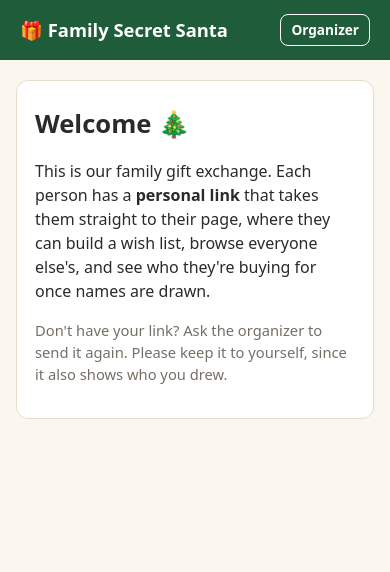
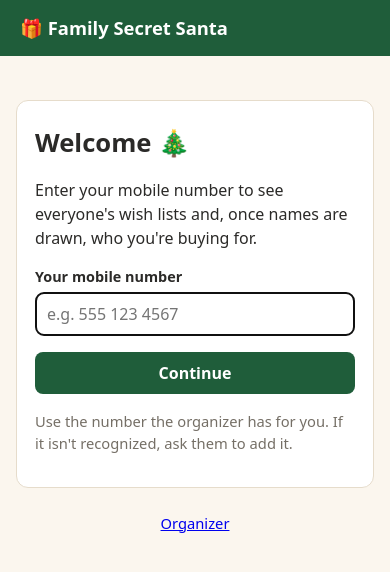
Before and after one commit to jhamil71/secret-santa, a Flask app: page / in a window 390 px wide. Shown: the top 572 px of the page. Run offline with Flask 3, Linux system fonts and the light colour scheme.

Commit message:
Phone-number sign-in, landing page of everyone's lists, editable list on its own page
- Main page: enter your phone number -> 'Welcome, <name>' (shared numbers ask who you are; rate limited)
- Landing page lists everyone linking to their public wish list; your own entry links to your editable list
- Signed-in owners can't open their own public list (redirected to /mine) so marks stay a surprise
- Editable list moves to /mine (session based); personal links now just sign you in
- Sign out; tests (unit + browser) updated; README

Co-Authored-By: Claude Sonnet 5.5 <noreply@anthropic.com>
Claude-Session: https://claude.ai/code/session_018wR3byGBk5muSHGRwTh6ec

```diff
--- a/app.py
+++ b/app.py
@@ -141,18 +141,34 @@ def is_drawn():
     return db().execute("SELECT 1 FROM assignments LIMIT 1").fetchone() is not None
 
 
+def current_person():
+    """The signed-in family member (signed in with their phone number or a personal link), or None."""
+    pid = session.get("me_id")
+    if not pid:
+        return None
+    p = db().execute("SELECT * FROM people WHERE id=?", (pid,)).fetchone()
+    if not p:
+        session.pop("me_id", None)
+    return p
+
+
+def sign_in(person):
+    session["me_id"] = person["id"]
+    session.permanent = True
+
+
 def viewer_identity():
-    """Who is browsing a public wish list page? Returns (buyer_key, ids_seen_in_this_browser).
+    """Who is browsing a public wish list page? Returns (buyer_key, signed_in_person_or_None).
 
-    A browser that has opened someone's private link is treated as that family member
-    (so their marks follow them across pages). Anyone else gets a random per-browser key.
+    Signed-in family members mark gifts as themselves (so their marks follow them everywhere).
+    Anyone else gets a random per-browser key, so outsiders can check things off too.
     """
-    ids = set(session.get("ids", []))
-    if session.get("me_id"):
-        return f"p{session['me_id']}", ids
+    me = current_person()
+    if me:
+        return f"p{me['id']}", me
     if "vid" not in session:
         session["vid"] = secrets.token_urlsafe(8)
-    return f"v{session['vid']}", ids
+    return f"v{session['vid']}", None
 
 
 def toggle_bought_mark(d, item, key):
@@ -181,6 +197,12 @@ def clean_phone(s):
     if not 7 <= len(digits) <= 15:
         return None
     return ("+" if s.startswith("+") else "") + digits
+
+
+def phone_key(s):
+    """Digits only, last 10 if longer, so '+1 (555) 123-4567' matches '5551234567'."""
+    digits = re.sub(r"\D", "", s or "")
+    return digits[-10:] if len(digits) > 10 else digits
 
 
 def clean_url(s):
@@ -216,9 +238,9 @@ def list_link(slug):
 
 
 def sms_text(name, token):
-    return (f"Hi {name}! Here's your private link for our family Secret Santa: {person_link(token)} "
-            "Add your wish list there, and once names are drawn you'll see who you're buying for. "
-            "Please keep this link to yourself!")
+    return (f"Hi {name}! Our family Secret Santa is on. Tap your personal link to sign in "
+            f"(please don't share it): {person_link(token)}  "
+            f"Or visit {base_url()} any time and enter your phone number.")
 
 
 @app.before_request
@@ -233,7 +255,7 @@ def csrf_protect():
 def inject_globals():
     if "csrf" not in session:
         session["csrf"] = secrets.token_urlsafe(24)
-    return {"csrf": session["csrf"]}
+    return {"csrf": session["csrf"], "viewer": current_person()}
 
 
 def wants_json():
@@ -269,10 +291,66 @@ def too_many_attempts(ip):
     return len(recent) >= 10
 
 
-# ---------- public ----------
+# ---------- sign in & landing page ----------
+def member_required(fn):
+    @wraps(fn)
+    def wrapper(*a, **kw):
+        me = current_person()
+        if not me:
+            return redirect(url_for("index"))
+        return fn(me, *a, **kw)
+    return wrapper
+
+
 @app.route("/")
 def index():
-    return render_template("index.html")
+    me = current_person()
+    if not me:
+        return render_template("index.html")
+    d = db()
+    target = None
+    row = d.execute("SELECT receiver_id FROM assignments WHERE giver_id=?", (me["id"],)).fetchone()
+    if row:
+        target = d.execute("SELECT id, name, list_slug FROM people WHERE id=?", (row["receiver_id"],)).fetchone()
+    people = d.execute(
+        "SELECT p.id, p.name, p.list_slug, (SELECT COUNT(*) FROM items i WHERE i.person_id=p.id) AS n_items "
+        "FROM people p ORDER BY LOWER(p.name)").fetchall()
+    return render_template("home.html", me=me, people=people, target=target, drawn=is_drawn(),
+                           budget=get_setting("budget"), event_note=get_setting("event_note"))
+
+
+@app.post("/login")
+def login():
+    """Pseudo sign-in: just a phone number that the organizer has already entered."""
+    ip = f"user:{request.remote_addr or '?'}"
+    if too_many_attempts(ip):
+        flash("Too many tries. Please wait a few minutes and try again.", "error")
+        return render_template("index.html"), 429
+    raw = request.form.get("phone", "")
+    key = phone_key(raw)
+    matches = []
+    if len(key) >= 7:
+        matches = [p for p in db().execute("SELECT * FROM people")
+                   if p["phone"] and phone_key(p["phone"]) == key]
+    chosen = request.form.get("person_id", type=int)
+    if chosen:
+        matches = [p for p in matches if p["id"] == chosen]
+    if len(matches) == 1:
+        sign_in(matches[0])
+        flash(f"Welcome, {matches[0]['name']}! 🎄", "ok")
+        return redirect(url_for("index"))
+    if len(matches) > 1:  # one phone shared by several family members: ask who is signing in
+        return render_template("index.html", choices=matches, phone=raw)
+    _attempts.setdefault(ip, []).append(time.time())
+    flash("We couldn't find that number. Check it, or ask the organizer to add you.", "error")
+    return render_template("index.html", phone=raw)
+
+
+@app.post("/logout")
+def logout():
+    session.pop("me_id", None)
+    flash("Signed out.", "ok")
+    return redirect(url_for("index"))
 
 
 @app.route("/admin/login", methods=["GET", "POST"])
@@ -539,56 +617,41 @@ def person_or_404(token):
 
 @app.route("/p/<token>")
 def person_page(token):
-    d = db()
-    me = person_or_404(token)
-    # Remember who this browser belongs to, so public list pages can hide marks from a list's
-    # owner and attribute their own marks to them.
-    seen = session.get("ids", [])
-    if me["id"] not in seen:
-        seen.append(me["id"])
-    session["ids"], session["me_id"] = seen, me["id"]
-    session.permanent = True
-    mine = d.execute("SELECT * FROM items WHERE person_id=? ORDER BY id", (me["id"],)).fetchall()
-    target = None
-    row = d.execute("SELECT receiver_id FROM assignments WHERE giver_id=?", (me["id"],)).fetchone()
-    if row:
-        target = d.execute("SELECT * FROM people WHERE id=?", (row["receiver_id"],)).fetchone()
-    # Everyone's wish lists are public to the rest of the family.
-    items_by_person = {}
-    for it in d.execute("SELECT * FROM items WHERE person_id!=? ORDER BY id", (me["id"],)):
-        items_by_person.setdefault(it["person_id"], []).append(it)
-    others = [{"person": p, "gifts": items_by_person.get(p["id"], [])}
-              for p in d.execute("SELECT id, name FROM people WHERE id!=? ORDER BY LOWER(name)",
-                                 (me["id"],))]
-    return render_template(
-        "person.html", me=me, token=token, mine=mine, target=target, others=others,
-        drawn=is_drawn(), budget=get_setting("budget"), event_note=get_setting("event_note"),
-        share_link=list_link(me["list_slug"]))
+    """A personal link texted by the organizer: signs you in, no phone number needed."""
+    sign_in(person_or_404(token))
+    return redirect(url_for("index"))
+
+
+@app.route("/mine")
+@member_required
+def mine(me):
+    items = db().execute("SELECT * FROM items WHERE person_id=? ORDER BY id", (me["id"],)).fetchall()
+    return render_template("mine.html", me=me, mine=items, share_link=list_link(me["list_slug"]))
 
 
 @app.route("/list/<slug>")
 def public_list(slug):
     """A person's wish list on its own page, shareable with anyone. No Secret Santa context.
 
-    Any visitor can mark gifts as bought so people don't double up. Marks are anonymous. The
-    list's owner is recognised (their browser has opened their private page) and never sees them.
+    Anyone can mark gifts as bought so people don't double up; marks are anonymous.
+    A signed-in owner is never shown their own public list (it would show what's been bought),
+    so they are sent to their editable list instead.
     """
     d = db()
     p = d.execute("SELECT id, name FROM people WHERE list_slug=?", (slug,)).fetchone()
     if not p:
         abort(404)
-    key, my_ids = viewer_identity()
-    is_owner = p["id"] in my_ids
+    key, me = viewer_identity()
+    if me and me["id"] == p["id"]:
+        flash("That's your own list, and no peeking at what's been bought! Here is where you can edit it.", "ok")
+        return redirect(url_for("mine"))
     items = []
     for r in d.execute("SELECT id, title, url, price, image, note, bought_by FROM items "
                        "WHERE person_id=? ORDER BY id", (p["id"],)):
-        if is_owner:
-            state = None  # owners see a plain list: no marks, no buttons
-        else:
-            state = "open" if r["bought_by"] is None else ("mine" if r["bought_by"] == key else "other")
+        state = "open" if r["bought_by"] is None else ("mine" if r["bought_by"] == key else "other")
         items.append({**dict(r), "state": state})
     resp = app.make_response(render_template("public_list.html", name=p["name"], slug=slug,
-                                             items=items, is_owner=is_owner))
+                                             items=items, logged_in=bool(me)))
     resp.headers["X-Robots-Tag"] = "noindex, nofollow"
     resp.headers["Cache-Control"] = "no-store"
     return resp
@@ -600,8 +663,8 @@ def public_toggle_bought(slug, item_id):
     p = d.execute("SELECT id FROM people WHERE list_slug=?", (slug,)).fetchone()
     if not p:
         abort(404)
-    key, my_ids = viewer_identity()
-    if p["id"] in my_ids:
+    key, me = viewer_identity()
+    if me and me["id"] == p["id"]:
         abort(404)  # nobody checks things off their own list
     item = d.execute("SELECT * FROM items WHERE id=? AND person_id=?", (item_id, p["id"])).fetchone()
     if not item:
@@ -611,9 +674,9 @@ def public_toggle_bought(slug, item_id):
     return redirect(url_for("public_list", slug=slug) + f"#gift{item_id}")
 
 
-@app.get("/p/<token>/preview")
-def preview(token):
-    person_or_404(token)
+@app.get("/mine/preview")
+@member_required
+def preview(me):
     url = clean_url(request.args.get("url", ""))
     if not url:
         return jsonify(ok=False, error="That doesn't look like a web link.")
@@ -639,13 +702,13 @@ def _item_fields():
     }, None
 
 
-@app.post("/p/<token>/items")
-def add_item(token):
-    me = person_or_404(token)
+@app.post("/mine/items")
+@member_required
+def add_item(me):
     f, err = _item_fields()
     if err:
         flash(err, "error")
-        return redirect(url_for("person_page", token=token) + "#mine")
+        return redirect(url_for("mine"))
     if f["url"] and not f["title"]:  # no JavaScript / preview skipped: try server-side
         info = fetch_preview(f["url"])
         f["title"] = (info.get("title") or "")[:200]
@@ -656,13 +719,13 @@ def add_item(token):
             f["title"] = urlparse(f["url"]).netloc
         else:
             flash("Give the gift a name or paste a link.", "error")
-            return redirect(url_for("person_page", token=token) + "#mine")
+            return redirect(url_for("mine"))
     d = db()
     d.execute("INSERT INTO items(person_id, title, url, price, image, note) VALUES (?,?,?,?,?,?)",
               (me["id"], f["title"], f["url"], f["price"], f["image"], f["note"]))
     d.commit()
     flash("Added to your wish list.", "ok")
-    return redirect(url_for("person_page", token=token) + "#mine")
+    return redirect(url_for("mine") + "#add")
 
 
 def _own_item_or_404(me, item_id):
@@ -672,47 +735,30 @@ def _own_item_or_404(me, item_id):
     return item
 
 
-@app.post("/p/<token>/items/<int:item_id>/edit")
-def edit_item(token, item_id):
-    me = person_or_404(token)
+@app.post("/mine/items/<int:item_id>/edit")
+@member_required
+def edit_item(me, item_id):
     _own_item_or_404(me, item_id)
     f, err = _item_fields()
     if err or not f["title"]:
         flash(err or "A gift needs a name.", "error")
-        return redirect(url_for("person_page", token=token) + "#mine")
+        return redirect(url_for("mine"))
     d = db()
     d.execute("UPDATE items SET title=?, url=?, price=?, image=?, note=? WHERE id=?",
               (f["title"], f["url"], f["price"], f["image"], f["note"], item_id))
     d.commit()
     flash("Saved.", "ok")
-    return redirect(url_for("person_page", token=token) + "#mine")
+    return redirect(url_for("mine"))
 
 
-@app.post("/p/<token>/items/<int:item_id>/delete")
-def delete_item(token, item_id):
-    me = person_or_404(token)
+@app.post("/mine/items/<int:item_id>/delete")
+@member_required
+def delete_item(me, item_id):
     _own_item_or_404(me, item_id)
     d = db()
     d.execute("DELETE FROM items WHERE id=?", (item_id,))
     d.commit()
-    return redirect(url_for("person_page", token=token) + "#mine")
-
-
-@app.post("/p/<token>/purchased/<int:item_id>")
-def toggle_purchased(token, item_id):
-    """Anyone can mark an item on someone ELSE's list as bought; only they can undo it.
-
-    Others see an anonymous "Already bought" (so nobody learns who buys for whom),
-    and the list's owner never sees these marks.
-    """
-    me = person_or_404(token)
-    d = db()
-    item = d.execute("SELECT * FROM items WHERE id=? AND person_id!=?", (item_id, me["id"])).fetchone()
-    if not item:
-        abort(404)
-    if not toggle_bought_mark(d, item, f"p{me['id']}"):
-        flash("Someone else already marked that one as bought.", "error")
-    return redirect(url_for("person_page", token=token) + f"#p{item['person_id']}")
+    return redirect(url_for("mine"))
 
 
 if __name__ == "__main__":
--- a/templates/admin.html
+++ b/templates/admin.html
@@ -13,8 +13,8 @@
 {# ---------- 1. People ---------- #}
 <div class="card">
   <h2>1 · Who's playing</h2>
-  <p class="muted">Add everyone, <strong>including yourself</strong>, with a mobile number. Then tap <strong>Text link</strong> to open your messages app with their private link ready to send. Links work right away, so you can send them before the draw and let people start their wish lists.</p>
-  <p class="muted">Don't open other people's links yourself: a link shows who that person drew.</p>
+  <p class="muted">Add everyone, <strong>including yourself</strong>, with a mobile number. Family sign in on the main page by typing that number, so make sure it's the one they'll use. <strong>Text link</strong> opens your messages app with a personal sign-in link ready to send, which saves them typing.</p>
+  <p class="muted">Sign-in works right away, so people can start their wish lists before the draw. Don't open other people's links yourself: a link signs you in as them and shows who they drew.</p>
 
   {% for p in people %}
   <div class="prow">
--- a/templates/base.html
+++ b/templates/base.html
@@ -40,6 +40,11 @@
   .reveal{background:var(--soft);border-radius:10px;padding:14px;text-align:center}
   .reveal summary{font-size:1.1rem}
   .reveal .name{font-size:1.8rem;font-weight:800;color:var(--red);margin:8px 0}
+  .namelist{display:flex;flex-direction:column;gap:8px;margin:12px 0}
+  .nrow{display:flex;justify-content:space-between;align-items:center;gap:10px;padding:13px 14px;border:1px solid var(--line);border-radius:10px;background:#fff;color:var(--ink);text-decoration:none}
+  .nrow:hover,.nrow:focus{border-color:var(--green);background:var(--soft)}
+  .nrow.me{background:#e3f1e8;border-color:#b7d9c4}
+  .nrow .go{color:var(--green);font-weight:600;white-space:nowrap}
   .prow{padding:12px 0;border-bottom:1px solid var(--line)}
   .prow .pname{display:flex;flex-direction:column;gap:2px;margin-bottom:6px}
   .prow .pedit{margin-top:8px} .prow .pedit form{margin:8px 0}
@@ -57,7 +62,16 @@
 {% block header %}
 <header class="top">
   <a class="brand" href="{{ url_for('index') }}">🎁 Family Secret Santa</a>
-  <nav>{% block nav %}{% endblock %}</nav>
+  <nav>
+    {% if viewer %}
+    <form method="post" action="{{ url_for('logout') }}" style="display:inline">
+      <input type="hidden" name="csrf" value="{{ csrf }}">
+      <span style="margin-right:8px">Hi {{ viewer.name }}</span>
+      <button class="btn ghost small" type="submit">Sign out</button>
+    </form>
+    {% endif %}
+    {% block nav %}{% endblock %}
+  </nav>
 </header>
 {% endblock %}
 <main>
--- a/templates/index.html
+++ b/templates/index.html
@@ -1,9 +1,31 @@
 {% extends "base.html" %}
-{% block nav %}<a class="btn ghost small" href="{{ url_for('admin') }}">Organizer</a>{% endblock %}
+{% block title %}Family Secret Santa{% endblock %}
 {% block content %}
-<div class="card">
+<div class="card" style="max-width:460px;margin:24px auto">
   <h1>Welcome 🎄</h1>
-  <p>This is our family gift exchange. Each person has a <strong>personal link</strong> that takes them straight to their page, where they can build a wish list, browse everyone else's, and see who they're buying for once names are drawn.</p>
-  <p class="muted">Don't have your link? Ask the organizer to send it again. Please keep it to yourself, since it also shows who you drew.</p>
+  {% if choices %}
+    <p>That number is shared by more than one person. Who are you?</p>
+    <div class="actions" style="flex-direction:column;align-items:stretch">
+      {% for c in choices %}
+      <form method="post" action="{{ url_for('login') }}">
+        <input type="hidden" name="csrf" value="{{ csrf }}">
+        <input type="hidden" name="phone" value="{{ phone }}">
+        <input type="hidden" name="person_id" value="{{ c.id }}">
+        <button class="btn" style="width:100%" type="submit">{{ c.name }}</button>
+      </form>
+      {% endfor %}
+    </div>
+  {% else %}
+    <p>Enter your mobile number to see everyone's wish lists and, once names are drawn, who you're buying for.</p>
+    <form method="post" action="{{ url_for('login') }}">
+      <input type="hidden" name="csrf" value="{{ csrf }}">
+      <label for="phone">Your mobile number</label>
+      <input id="phone" type="tel" name="phone" value="{{ phone or '' }}" inputmode="tel" autocomplete="tel"
+             placeholder="e.g. 555 123 4567" maxlength="25" required autofocus>
+      <p><button class="btn" style="width:100%" type="submit">Continue</button></p>
+    </form>
+    <p class="muted">Use the number the organizer has for you. If it isn't recognized, ask them to add it.</p>
+  {% endif %}
 </div>
+<p class="muted" style="text-align:center"><a href="{{ url_for('admin') }}">Organizer</a></p>
 {% endblock %}
```
Also changed, not shown: templates/home.html (added, +52 -0 lines), templates/mine.html (renamed from templates/person.html, +9 -86 lines), templates/public_list.html (+3 -4 lines), tests/e2e_member.py (added, +77 -0 lines), tests/test_all.py (+159 -54 lines), README.md.
